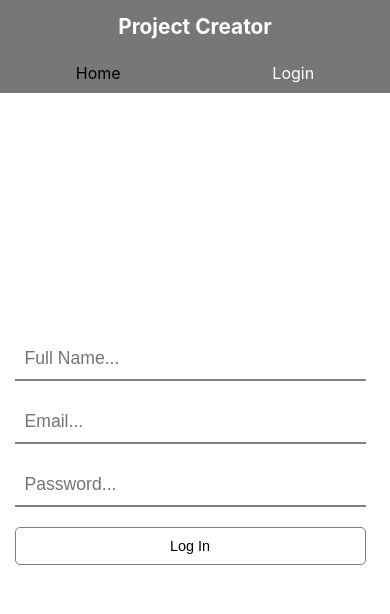
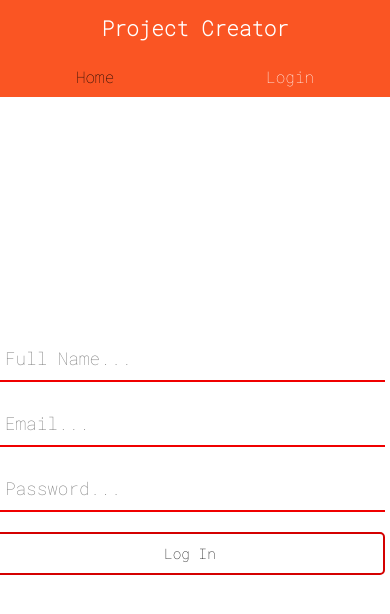
Before and after one commit to Kalyan-Halder/projectWithRedux, a React (Create React App) app: page /login in a window 390 px wide. Shown: the top 614 px of the page. Built offline with nearby package versions, Linux system fonts and the light colour scheme.

Commit message:
css modified

```diff
--- a/src/index.css
+++ b/src/index.css
@@ -1,3 +1,5 @@
+@import url("https://fonts.googleapis.com/css2?family=Roboto+Mono:ital,wght@2.5,100&display=swap");
+
 body {
   margin: 0;
   font-family: -apple-system, BlinkMacSystemFont, "Segoe UI", "Roboto", "Oxygen",
@@ -13,6 +15,7 @@ code {
 }
 * {
   box-sizing: border-box;
+  font-family: "Roboto Mono", monospace;
 }
 .home {
   display: flex;
@@ -37,7 +40,7 @@ code {
 .redirect {
   text-decoration: none;
   font-size: 1.8rem;
-  border-bottom: 2px solid black;
+  border-bottom: 3px solid rgb(214, 0, 0);
   color: black;
 }
 .notification {
@@ -65,7 +68,7 @@ code {
   grid-template-columns: 4fr 1fr;
   padding: 0;
   margin: 0;
-  background-color: rgb(119, 119, 119);
+  background-color: rgb(250, 85, 35);
 }
 .navbar1 {
   display: grid;
@@ -112,7 +115,7 @@ input {
   padding: 10px;
   font-size: 1.8rem;
   border: none;
-  border-bottom: 2px solid gray;
+  border-bottom: 2px solid rgb(240, 0, 0);
 }
 input:focus {
   outline: none;
@@ -123,13 +126,13 @@ input:focus {
   font-size: 2rem;
   height: 20vh;
   width: 100%;
-  border: 2px solid gray;
+  border: 2px solid rgb(201, 0, 0);
 }
 .btn {
   background-color: white;
   padding: 10px;
   font-size: 1.3rem;
-  border: 1px solid gray;
+  border: 2px solid rgb(212, 0, 0);
   border-radius: 5px;
   cursor: pointer;
   color: black;
@@ -139,7 +142,7 @@ input:focus {
   border: none;
 }
 .usr {
-  background-color: rgb(252, 29, 0);
+  background-color: rgb(255, 0, 0);
   padding: 10px 18px 10px 18px;
   border-radius: 50%;
   text-align: center;
@@ -150,7 +153,7 @@ input:focus {
   background-color: rgb(253, 0, 55);
 }
 .btn:hover {
-  background-color: gray;
+  background-color: rgb(253, 0, 55);
   color: white;
 }
 
@@ -231,7 +234,6 @@ input:-webkit-autofill {
     grid-template-columns: 1fr 1fr;
     padding: 0;
     margin: 0;
-    background-color: rgb(119, 119, 119);
   }
 }
 @media only screen and (max-width: 786px) {
@@ -247,6 +249,7 @@ input:-webkit-autofill {
     margin: 10px;
   }
   input {
+    width: 100%;
     font-size: 1.3rem;
   }
   .text_area {
@@ -258,7 +261,6 @@ input:-webkit-autofill {
 }
 @media only screen and (max-width: 566px) {
   input {
-    width: 90%;
     font-size: 1.1rem;
   }
   .navbar {
@@ -266,6 +268,9 @@ input:-webkit-autofill {
   }
   .links {
     margin: 10px;
+  }
+  .text_area {
+    font-size: 1rem;
   }
 }
 @media only screen and (max-width: 508px) {
@@ -284,6 +289,9 @@ input:-webkit-autofill {
   .noti1 h3 {
     font-size: 0.9rem;
   }
+  .input {
+    width: 100%;
+  }
   h1 {
     font-size: 1.3rem;
   }
@@ -291,12 +299,18 @@ input:-webkit-autofill {
     font-size: 0.9rem;
   }
   .text_area {
-    width: 90%;
+    width: 100%;
   }
   .redirect {
     font-size: 0.9rem;
   }
 }
+@media only screen and (max-width: 303px) {
+  .links {
+    margin: 10px 5px 10px 5px;
+  }
+}
+
 @media only screen and (max-width: 280px) {
   .links {
     margin: 10px 5px 10px 5px;
```
